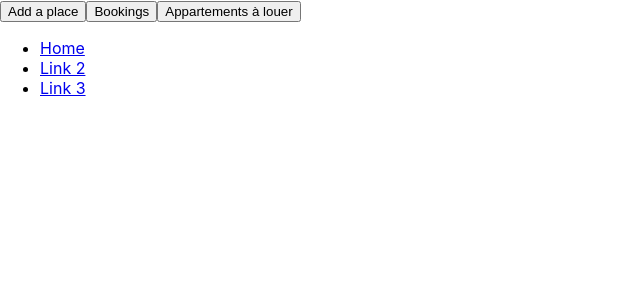
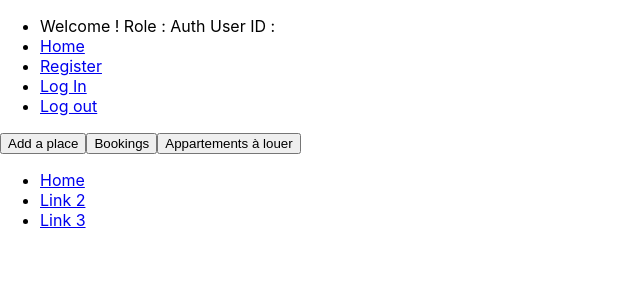
Before and after one commit to rozaribeiro/airbnb-clone-client, a React (Create React App) app: page / in a window 1280 px wide. Shown: the top 300 px of the page, without its empty margins (0-640 px from the left). Built offline with nearby package versions, Linux system fonts and the light colour scheme.

Commit message:
last versions tcheck: ok

```diff
--- a/src/App.js
+++ b/src/App.js
@@ -13,7 +13,7 @@ import SignUp from "./pages/Authenticate/SignUpPage"; // Inscription
 import SignIn from "./pages/Authenticate/SignInPage"; // Connexion
 // import Bookings from "./pages/BookedList/";
 import Navbar from "./Components/Navbar";
-import Footer from "./Components/Footer/";
+import Footer from "./Components/Footer";
 
 import PlacesAvailable from "./pages/PlacesList/index";
 import BookedList from "./pages/BookedList"; //  GUEST List places booked
@@ -45,7 +45,7 @@ const PrivateRoute = ({ component: Component, ...rest }) => {
 function App() {
   return (
     <Router>
-      {/* <Navbar /> */}
+      <Navbar />
       <Switch>
         <Route exact path="/" component={Homepage} />
         <Route exact path="/signup" component={SignUp} />
```
